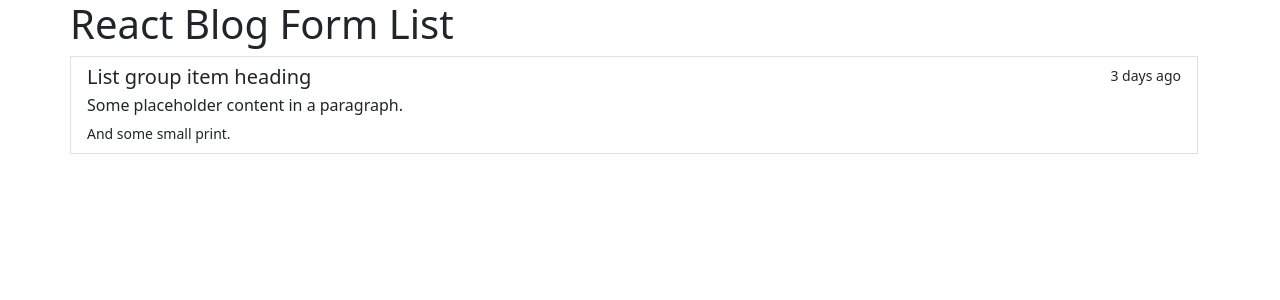
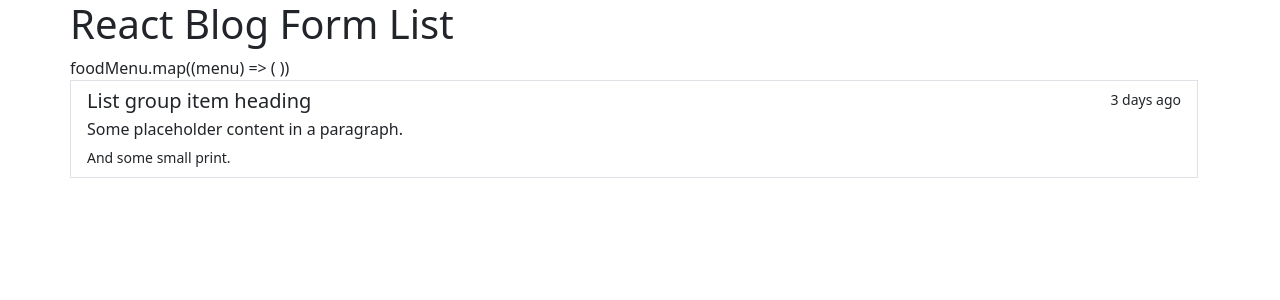
Before and after one commit to akthernahela/react-form, a React (Vite) app: page / in a window 1280 px wide. Shown: the top 300 px of the page. Built offline with nearby package versions, Linux system fonts and the light colour scheme.

Commit message:
Use map to create list

```diff
--- a/src/components/Main.jsx
+++ b/src/components/Main.jsx
@@ -30,6 +30,10 @@ export default function Main() {
         <main>
             <ul className="container list-group">
                 <h1>React Blog Form List</h1>
+                { }
+                foodMenu.map((menu) => (
+
+                ))
                 <li>
                     <a href="#" className="list-group-item list-group-item-action" aria-current="true">
                         <div className="d-flex w-100 justify-content-between">
```
